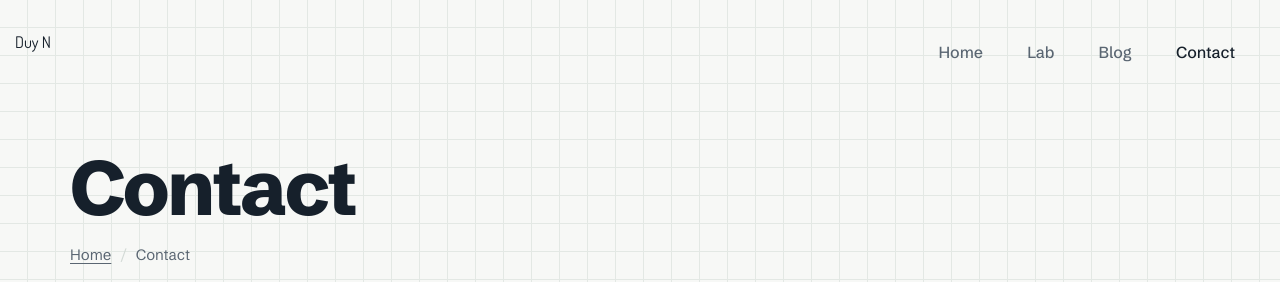
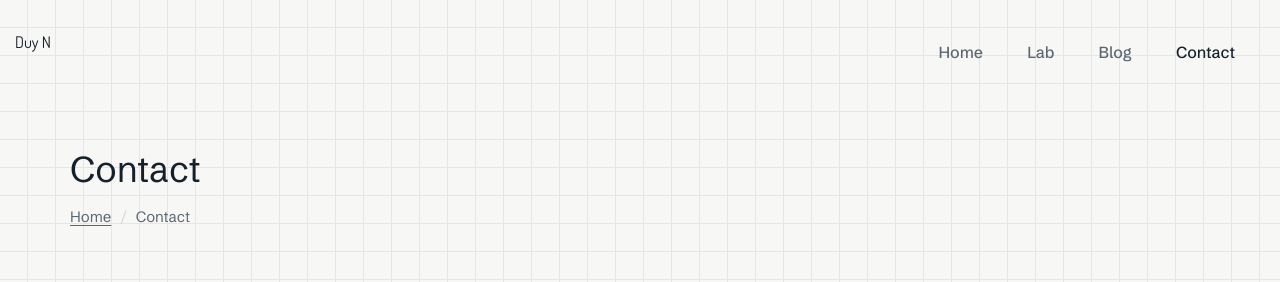
Before and after one commit to duynb92/portfolio_site_py, a Django app: page /contact in a window 1280 px wide. Shown: the top 282 px of the page. Run offline with Django 3.2, Linux system fonts and the light colour scheme; some libraries are stand-ins or nearby versions; some web fonts are replaced.

Commit message:
Batch 2: Contact H1 + Lab/Home links

```diff
--- a/portfolio_pj/portfolio_app/template/contact-3.html
+++ b/portfolio_pj/portfolio_app/template/contact-3.html
@@ -6,7 +6,7 @@
         <div class="row">
             <div class="col-md-12">
                 <div class="breadcrumb-content">
-                    <h2>{{context.title}}</h2>
+                    <h1>{{context.title}}</h1>
                     <ul class="breadcrumb">
                         <li>
                             <a href="/">home</a>
@@ -43,6 +43,7 @@
                         <a href="https://www.upwork.com/fl/duynb" target="_blank" rel="noopener noreferrer">upwork.com/fl/duynb</a>
                     </li>
                 </ul>
+                <p class="contact-cta">See what he has built: <a href="/lab">Lab</a> · <a href="/">Home</a></p>
             </div>
             <div class="col-md-8 col-sm-7">
             <!-- Google Calendar Appointment Scheduling begin -->
```
